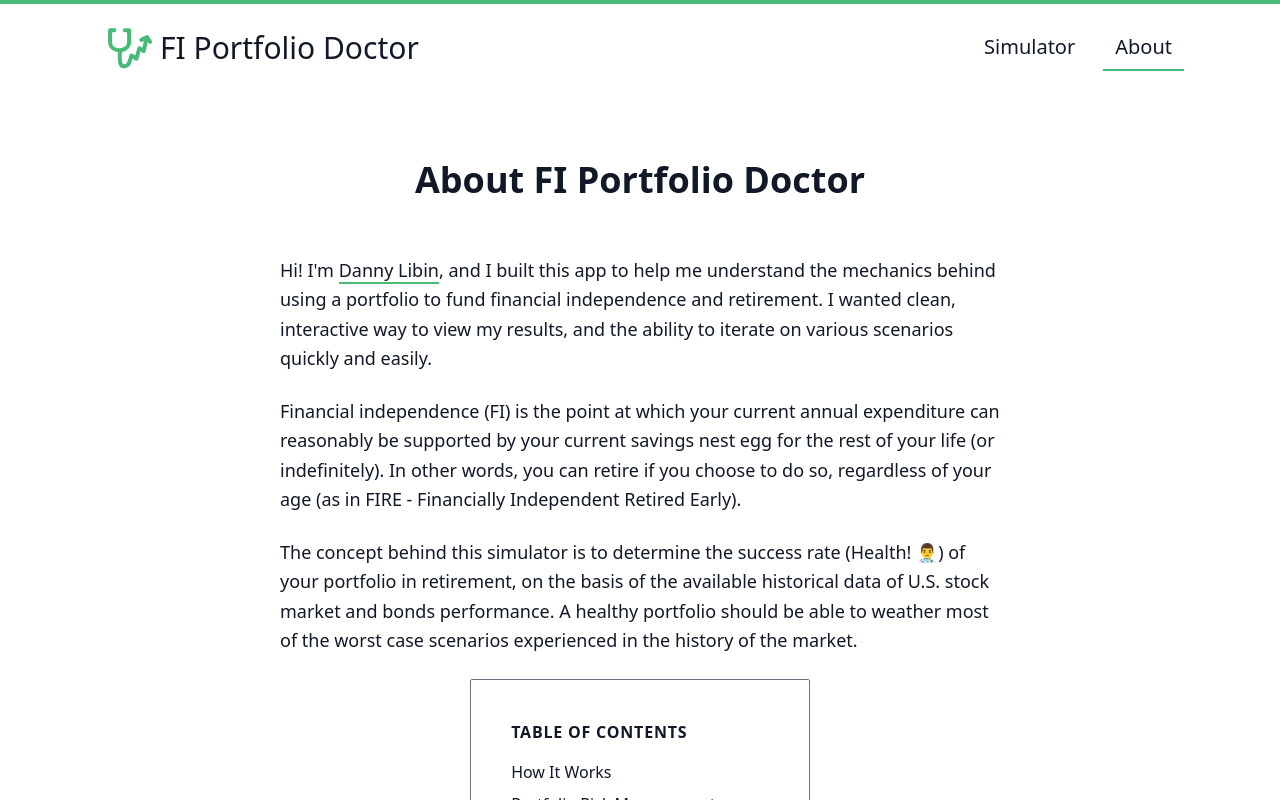
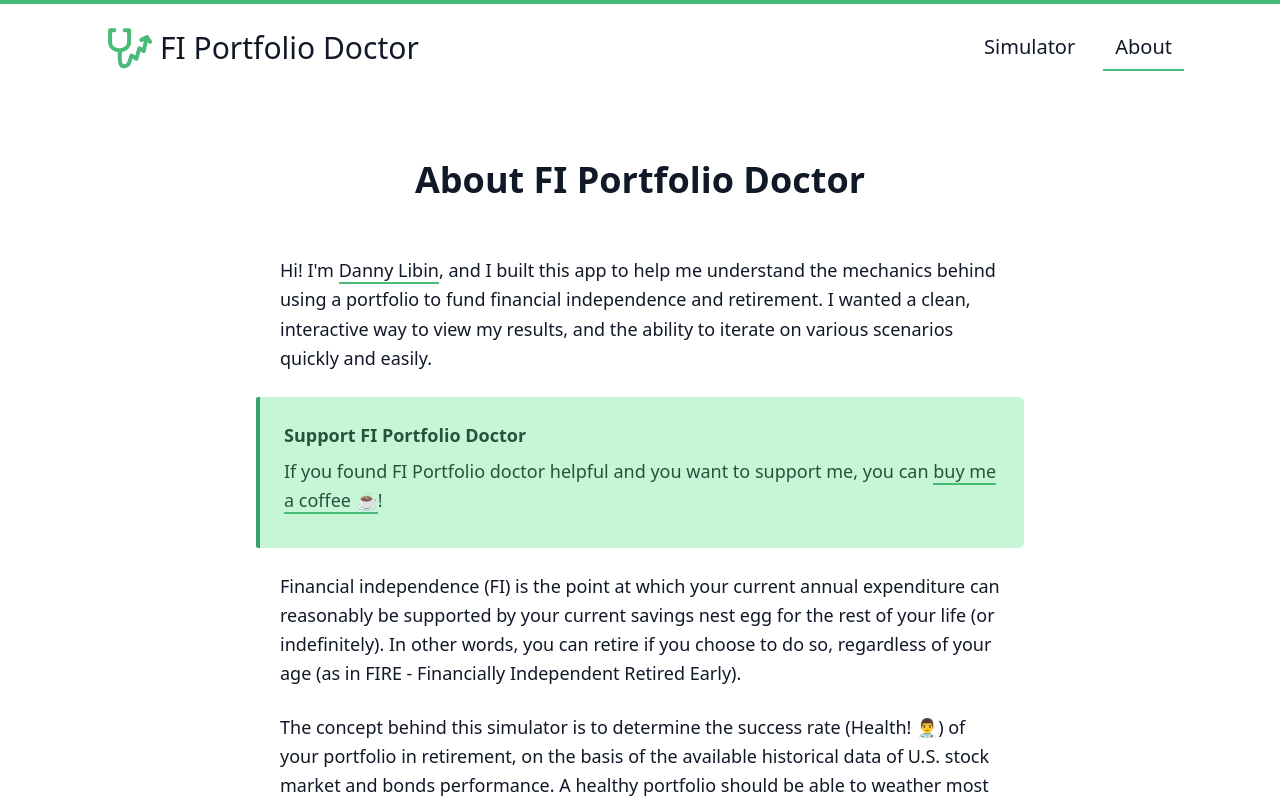
Before and after one commit to Daynil/portfolio-doctor, a Next.js app: page /about in a window 1280 px wide. Shown: the top 800 px of the page. Built offline with nearby package versions, Linux system fonts and the light colour scheme.

Commit message:
name to fi portfolio doc, buymeacoffee link

```diff
--- a/src/components/header.tsx
+++ b/src/components/header.tsx
@@ -42,10 +42,6 @@ export default function Header({ menuOpen, handleMenuOpen }: Props) {
             <Link href="/simulator">
               <a className="px-3 py-2 rounded-md text-3xl font-medium text-gray-900">
                 <span className="flex flex-row items-center">
-                  {/* <img
-                    src="/images/logo-large.png"
-                    alt="Portfolio Doctor logo"
-                  /> */}
                   <LogoIcon className="text-green-500" />
                   <span className="ml-2 hidden sm:inline-block">
                     {' '}
--- a/src/components/layout.tsx
+++ b/src/components/layout.tsx
@@ -32,8 +32,8 @@ const Layout = ({ children }: Props) => {
         >
           <main>{children}</main>
           <footer className="text-gray-600 mt-12 pb-12">
-            © {new Date().getFullYear()} Portfolio Doctor. All Rights Reserved.
-            Created by{' '}
+            © {new Date().getFullYear()} FI Portfolio Doctor. All Rights
+            Reserved. Created by{' '}
             <TextLink href="https://dlibin.net">Danny Libin</TextLink>.
           </footer>
         </div>
--- a/src/components/svg/logo-icon.tsx
+++ b/src/components/svg/logo-icon.tsx
@@ -1,10 +1,8 @@
 import React from 'react';
 
-type Props = {
-  className: string;
-};
+type Props = React.PropsWithRef<JSX.IntrinsicElements['svg']>;
 
-const LogoIcon = ({ className }: Props) => {
+const LogoIcon = ({ className, ...delegated }: Props) => {
   return (
     <svg
       width="44"
@@ -13,6 +11,7 @@ const LogoIcon = ({ className }: Props) => {
       className={className}
       id="svg3826"
       version="1.1"
+      {...delegated}
     >
       <g id="layer1" transform="translate(0,-1008.3622)">
         <path
--- a/src/pages/about.tsx
+++ b/src/pages/about.tsx
@@ -63,10 +63,26 @@ export default function About() {
       <p className="mt-14">
         Hi! I'm <TextLink href="https://dlibin.net/">Danny Libin</TextLink>, and
         I built this app to help me understand the mechanics behind using a
-        portfolio to fund financial independence and retirement. I wanted clean,
-        interactive way to view my results, and the ability to iterate on
+        portfolio to fund financial independence and retirement. I wanted a
+        clean, interactive way to view my results, and the ability to iterate on
         various scenarios quickly and easily.
       </p>
+      <div className="bg-green-200 pl-6 pr-4 pt-6 pb-2 -mx-6 mb-6 rounded-l-sm rounded-r-md text-green-900 border-l-4 border-green-600">
+        <h3 className="text-lg font-semibold mb-2">
+          Support FI Portfolio Doctor
+        </h3>
+        <p>
+          If you found FI Portfolio doctor helpful and you want to support me,
+          you can{' '}
+          <TextLink
+            className="text-green-900"
+            href="https://www.buymeacoffee.com/fiportfoliodoc"
+          >
+            buy me a coffee ☕
+          </TextLink>
+          !
+        </p>
+      </div>
       <p>
         Financial independence (FI) is the point at which your current annual
         expenditure can reasonably be supported by your current savings nest egg
--- a/src/pages/blog.tsx
+++ b/src/pages/blog.tsx
@@ -4,7 +4,7 @@ import SEO from '../components/seo';
 export default function Blog() {
   return (
     <div>
-      <SEO title="Blog - Portfolio Doctor" />
+      <SEO title="Blog - FI Portfolio Doctor" />
       <div>No posts yet</div>
     </div>
   );
--- a/src/pages/simulator.tsx
+++ b/src/pages/simulator.tsx
@@ -451,7 +451,7 @@ export default function Simulator() {
     <div>
       <SEO
         title="FI Portfolio Doctor Simulator"
-        description="An app for projecting portfolio performance"
+        description="An app for projecting portfolio performance for financial independence and retirement"
       />
       <div
         className={
--- a/src/pages/upload-data.tsx
+++ b/src/pages/upload-data.tsx
@@ -106,7 +106,7 @@ export default function UploadData() {
 
   return (
     <div>
-      <SEO title="About - Portfolio Doctor" />
+      <SEO title="About - FI Portfolio Doctor" />
       <h1 className="mt-20 text-center">Upload Custom Market Data</h1>
       <p>
         You can upload your own market data from a CSV file. The first row
```
Also changed, not shown: 1 other file (tests, documents, lock files or other folders).
